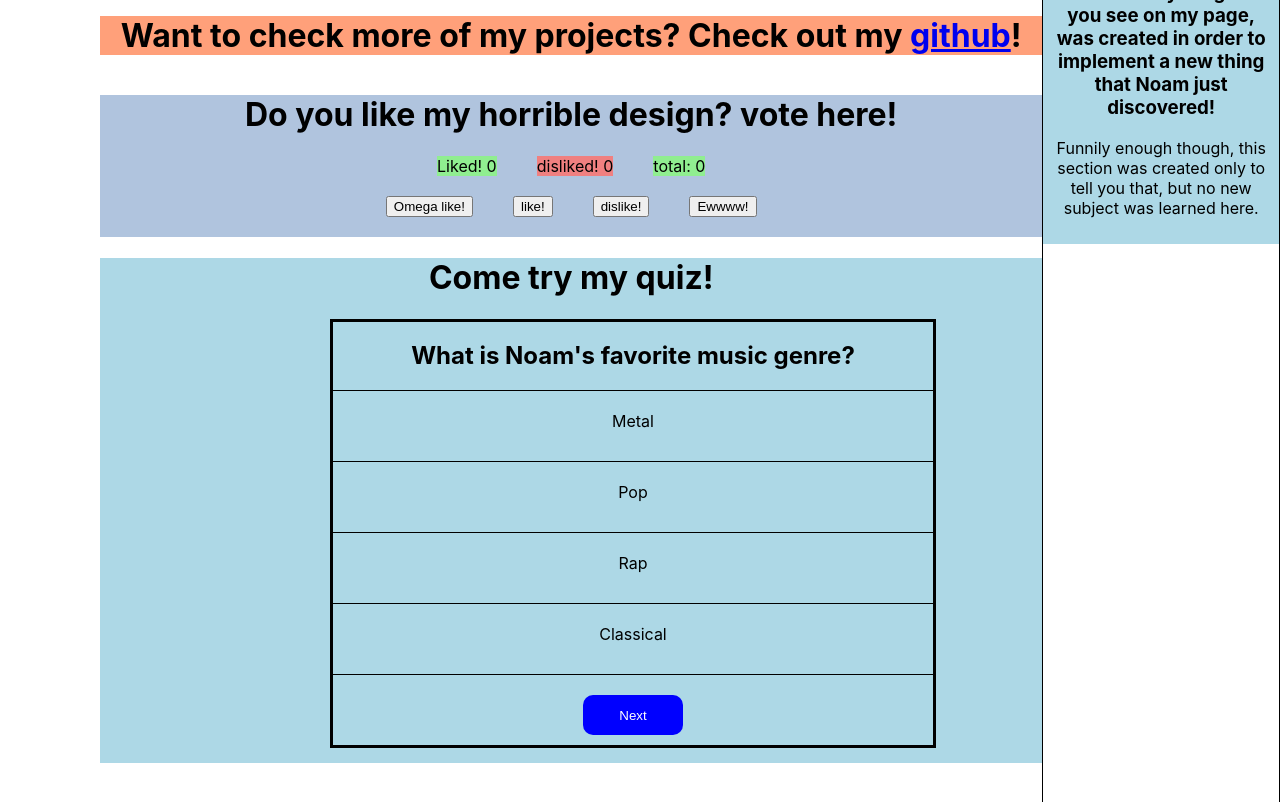
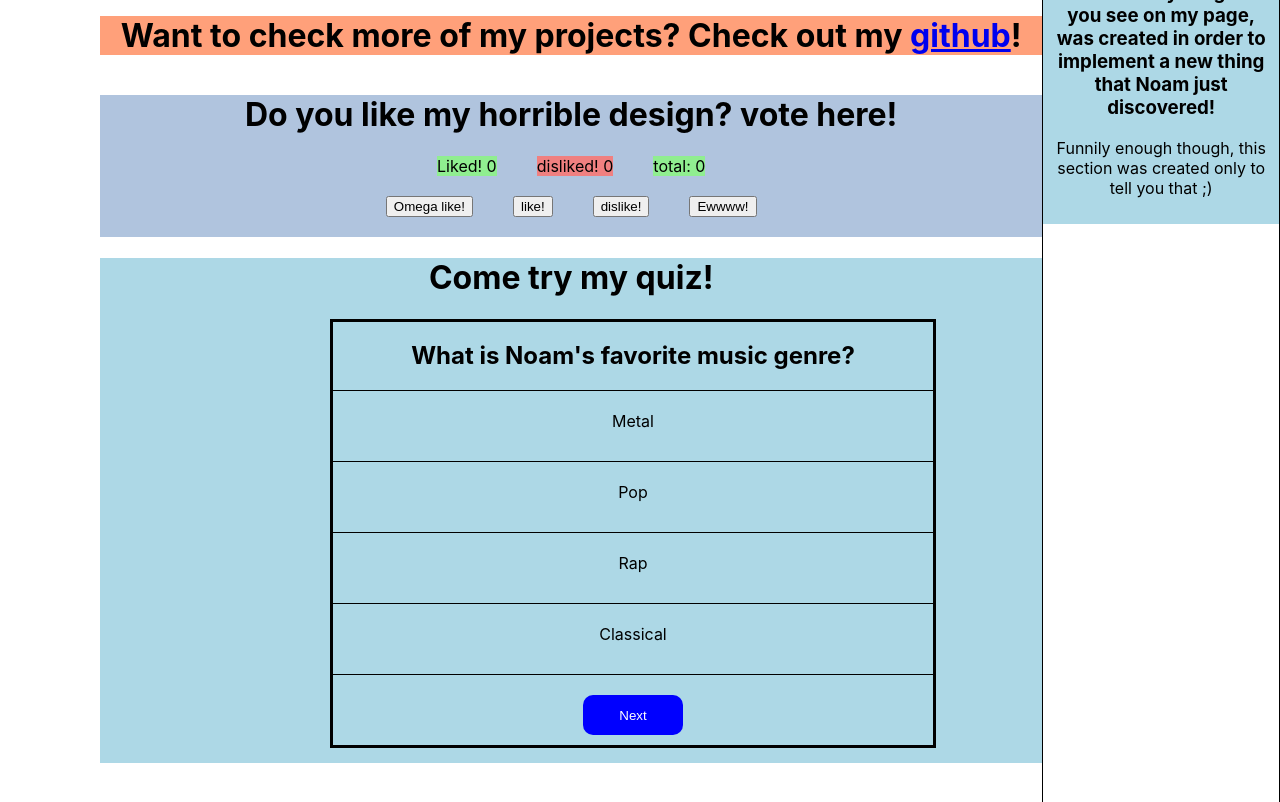
Before and after one commit to Noam-Musba/Noams-Page, a React (Create React App) app: page / in a window 1280 px wide. Shown: the part 840-1642 px from the top of the page. Built offline with nearby package versions, Linux system fonts and the light colour scheme.

Commit message:
Update FunFact.js
wording change

```diff
--- a/src/components/FunFact.js
+++ b/src/components/FunFact.js
@@ -9,8 +9,7 @@ function FunFact() {
         implement a new thing that Noam just discovered!{" "}
       </h3>
       <p>
-        Funnily enough though, this section was created only to tell you that, but no
-        new subject was learned here.
+        Funnily enough though, this section was created only to tell you that ;)
       </p>
     </div>
   );
```
